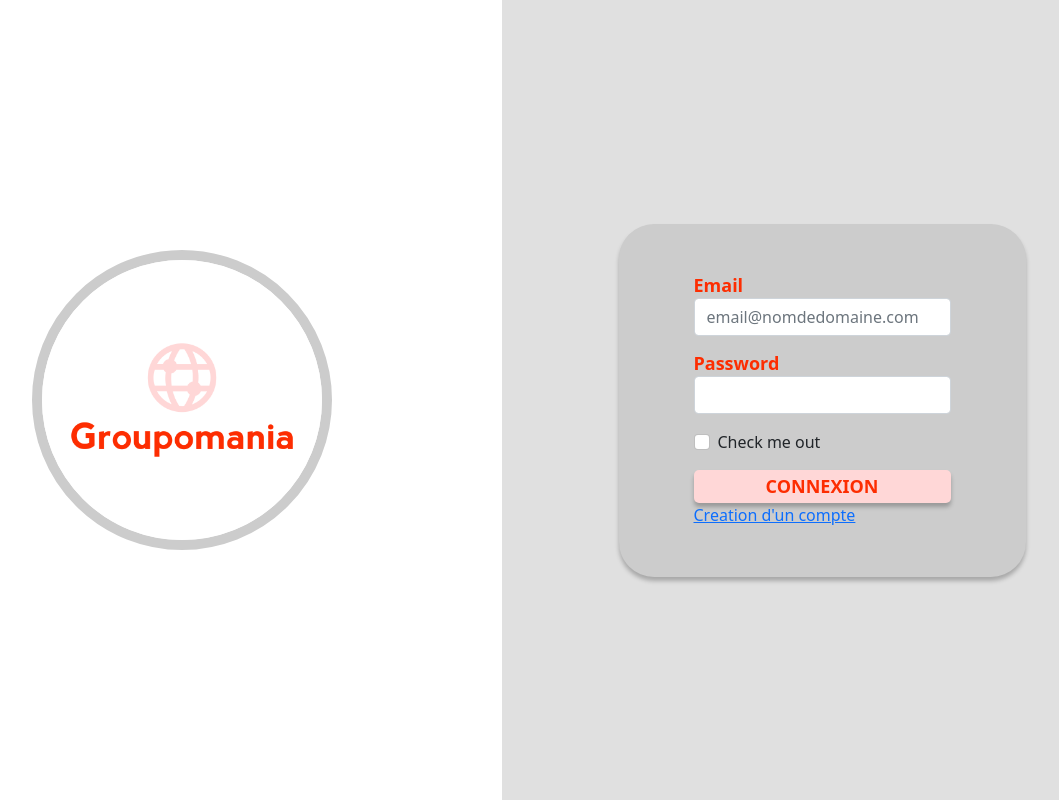
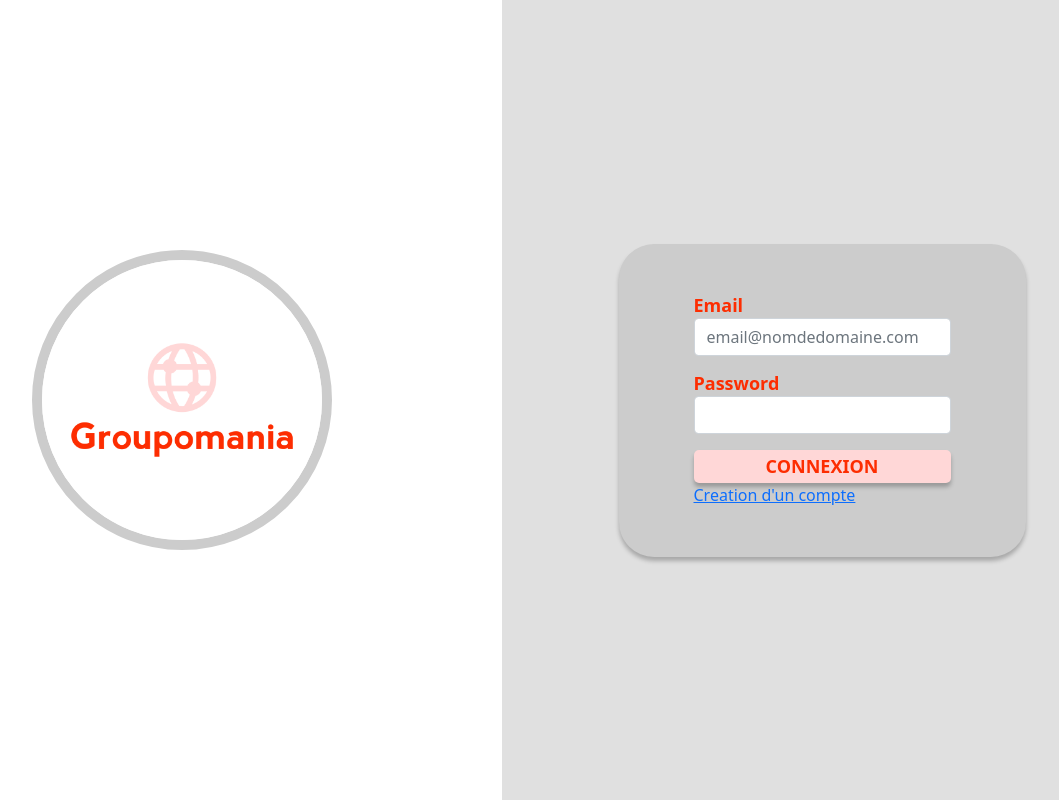
Before and after one commit to Purtzmann/Projet-Groupomania, a React (Create React App) app in the folder mon-app/: page / in a window 1280 px wide. Shown: the whole page, without its empty margins (138-1197 px from the left). Built offline with nearby package versions, Linux system fonts and the light colour scheme.

Commit message:
modif login form

```diff
--- a/mon-app/src/pages/users/login/Login.js
+++ b/mon-app/src/pages/users/login/Login.js
@@ -86,14 +86,7 @@ const Login = ({history}) =>{
                               />
                               <div className="error">Erreur mail ou password</div>
                            </div>
-                           <div className="mb-3 form-check">
-                              <input
-                                 type="checkbox"
-                                 className="form-check-input"
-                                 id="exampleCheck1"
-                              />
-                              <label className="form-check-label" htmlFor="exampleCheck1">Check me out</label>
-                           </div>
+
                            <div className="form-group">
                            <Bouton>CONNEXION</Bouton>
                            <a onClick={handleRegister} href="/register">Creation d'un compte</a>
```
